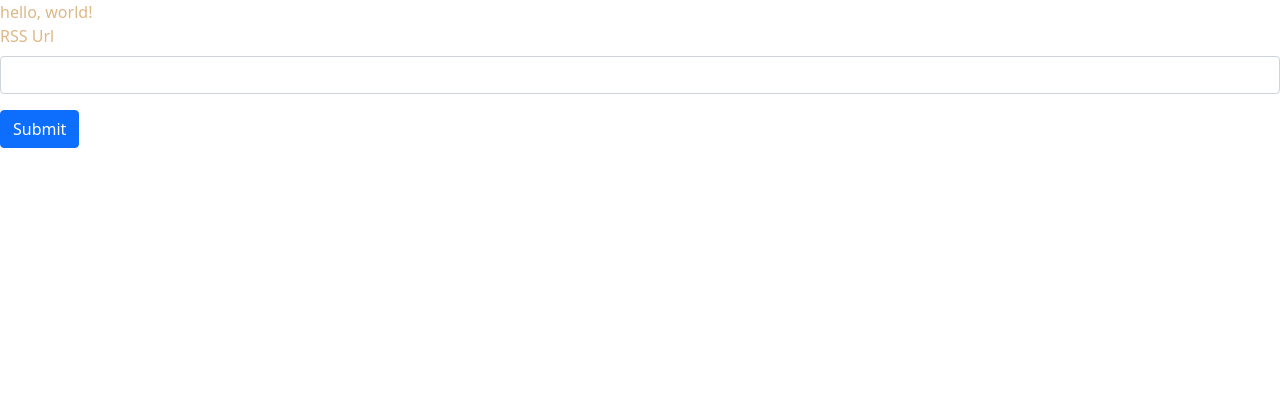
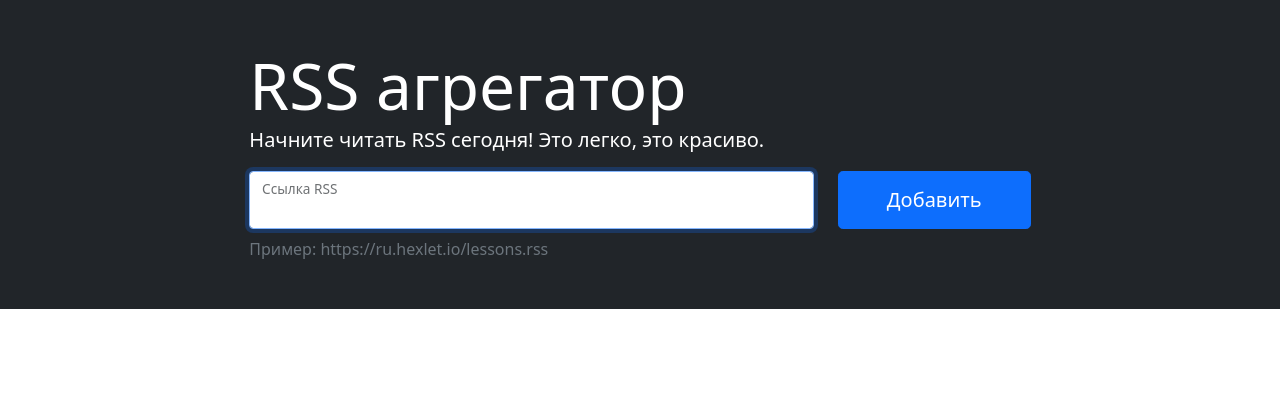
Before and after one commit to ToLive/RSS-Reader, a website built with webpack: page index.html in a window 1280 px wide. Built offline with nearby package versions, Linux system fonts and the light colour scheme.

Commit message:
Change view

```diff
--- a/index.html
+++ b/index.html
@@ -7,12 +7,40 @@
   </head>
   <body>
     <div id="point"></div>
-    <form>
-      <div class="mb-3">
-        <label for="inputRssUrl" class="form-label">RSS Url</label>
-        <input type="text" class="form-control" id="inputRssUrl">
-      </div>
-      <button type="submit" class="btn btn-primary">Submit</button>
-    </form>
+    <main class="flex-grow-1">
+      <section class="container-fluid bg-dark p-5">
+        <div class="row">
+          <div class="col-md-10 col-lg-8 mx-auto text-white">
+            <h1 class="display-3 mb-0">RSS агрегатор</h1>
+            <p class="lead">Начните читать RSS сегодня! Это легко, это красиво.</p>
+            <form action="" class="rss-form text-body">
+              <div class="row">
+                <div class="col">
+                  <div class="form-floating">
+                    <input id="url-input" autofocus="" required="" name="url" aria-label="url" class="form-control w-100" placeholder="ссылка RSS" autocomplete="off">
+                    <label for="url-input">Ссылка RSS</label>
+                  </div>
+                </div>
+                <div class="col-auto">
+                  <button type="submit" aria-label="add" class="h-100 btn btn-lg btn-primary px-sm-5">Добавить</button>
+                </div>
+              </div>
+            </form>
+            <p class="mt-2 mb-0 text-muted">Пример: https://ru.hexlet.io/lessons.rss</p>
+            <p class="feedback m-0 position-absolute small text-danger"></p>
+          </div>
+        </div>
+      </section>
+      <section class="container-fluid container-xxl p-5">
+        <div class="row">
+          <div class="col-md-10 col-lg-8 order-1 mx-auto posts">
+
+          </div>
+          <div class="col-md-10 col-lg-4 mx-auto order-0 order-lg-1 feeds">
+
+          </div>
+        </div>
+      </section>
+    </main>
   </body>
 </html>
--- a/src/RSSreader.js
+++ b/src/RSSreader.js
@@ -1,10 +1,8 @@
 export default class RSSreader {
-  constructor(element) {
-    this.element = element;
+  constructor() {
   }
 
   init() {
-    this.element.textContent = 'hello, world!';
     console.log('ehu!');
   }
 }
--- a/src/init.js
+++ b/src/init.js
@@ -3,7 +3,6 @@ import 'bootstrap';
 import 'bootstrap/dist/css/bootstrap.min.css';
 
 export default () => {
-  const element = document.getElementById('point');
-  const obj = new RSSreader(element);
+  const obj = new RSSreader();
   obj.init();
 };
```
